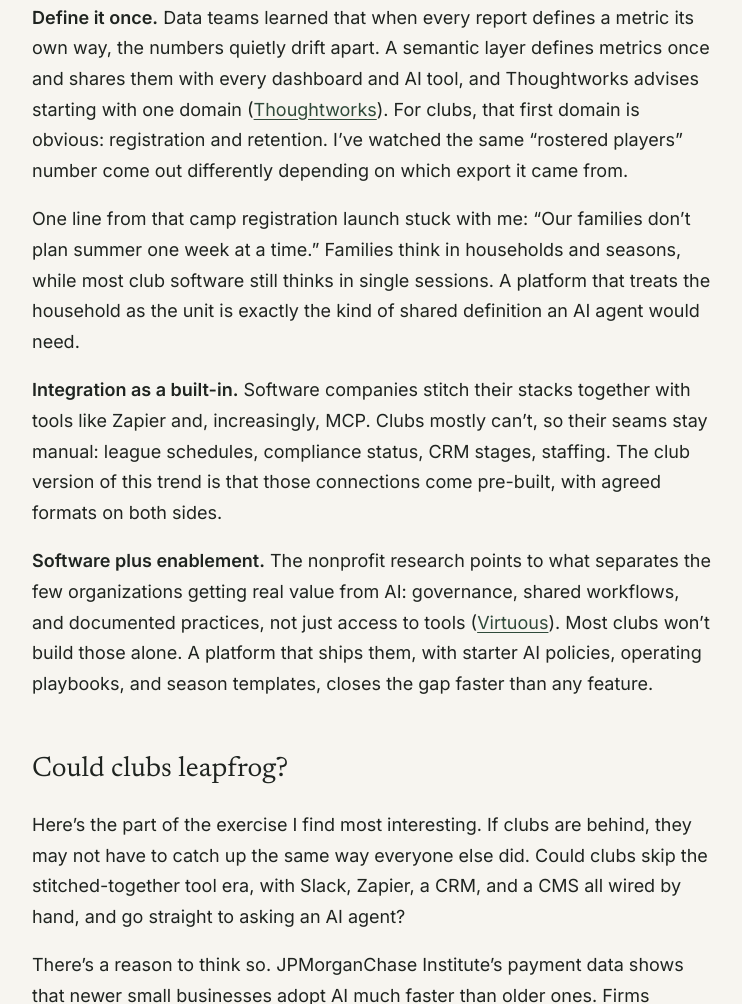
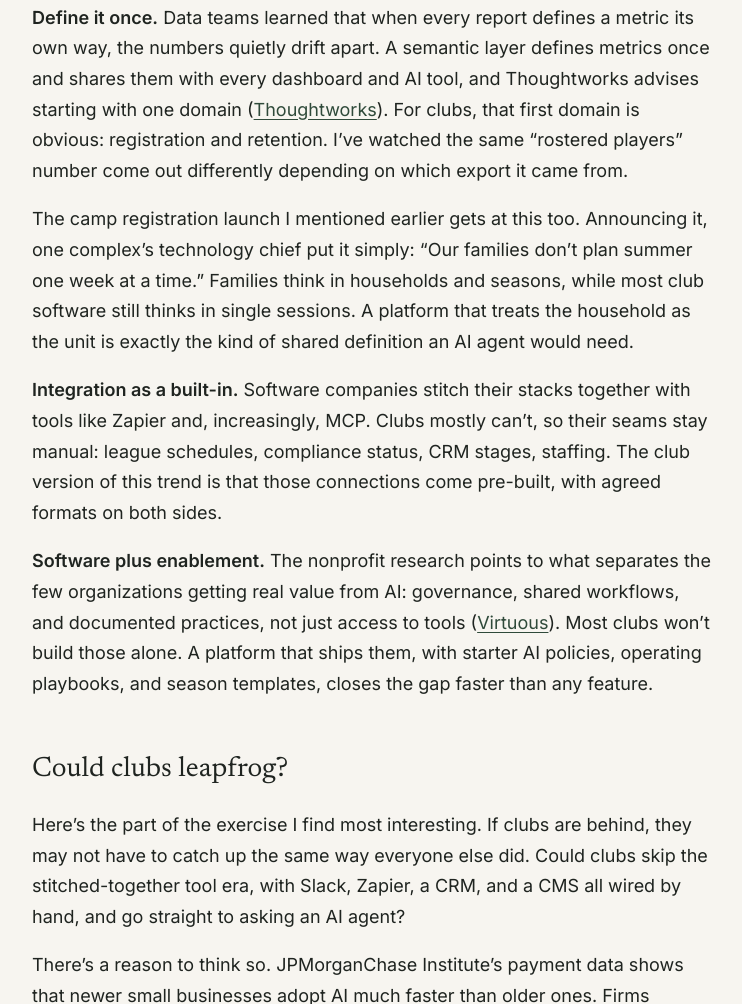
Before and after one commit to davecriswell/davecriswell.github.io, a plain HTML site: page docs/writing/reading-club-softwares-future-from-outside-the-club.html in a window 1280 px wide. Shown: the part 5071-6075 px from the top of the page, without its empty margins (112-854 px from the left). Drawn offline with Linux system fonts and the light colour scheme.

Commit message:
Connect the camp launch quote back to its first mention
Co-Authored-By: Claude Opus 5.5 <noreply@anthropic.com>
Claude-Session: https://claude.ai/code/session_01B7WdaVnWreCwFmmQxeWkab

```diff
--- a/docs/writing/reading-club-softwares-future-from-outside-the-club.html
+++ b/docs/writing/reading-club-softwares-future-from-outside-the-club.html
@@ -113,7 +113,7 @@
 
       <p><strong>Define it once.</strong> Data teams learned that when every report defines a metric its own way, the numbers quietly drift apart. A semantic layer defines metrics once and shares them with every dashboard and AI tool, and Thoughtworks advises starting with one domain (<a href="https://www.thoughtworks.com/radar/techniques/semantic-layer" target="_blank" rel="noopener">Thoughtworks</a>). For clubs, that first domain is obvious: registration and retention. I’ve watched the same “rostered players” number come out differently depending on which export it came from.</p>
 
-      <p>One line from that camp registration launch stuck with me: “Our families don’t plan summer one week at a time.” Families think in households and seasons, while most club software still thinks in single sessions. A platform that treats the household as the unit is exactly the kind of shared definition an AI agent would need.</p>
+      <p>The camp registration launch I mentioned earlier gets at this too. Announcing it, one complex’s technology chief put it simply: “Our families don’t plan summer one week at a time.” Families think in households and seasons, while most club software still thinks in single sessions. A platform that treats the household as the unit is exactly the kind of shared definition an AI agent would need.</p>
 
       <p><strong>Integration as a built-in.</strong> Software companies stitch their stacks together with tools like Zapier and, increasingly, MCP. Clubs mostly can’t, so their seams stay manual: league schedules, compliance status, CRM stages, staffing. The club version of this trend is that those connections come pre-built, with agreed formats on both sides.</p>
 
```
